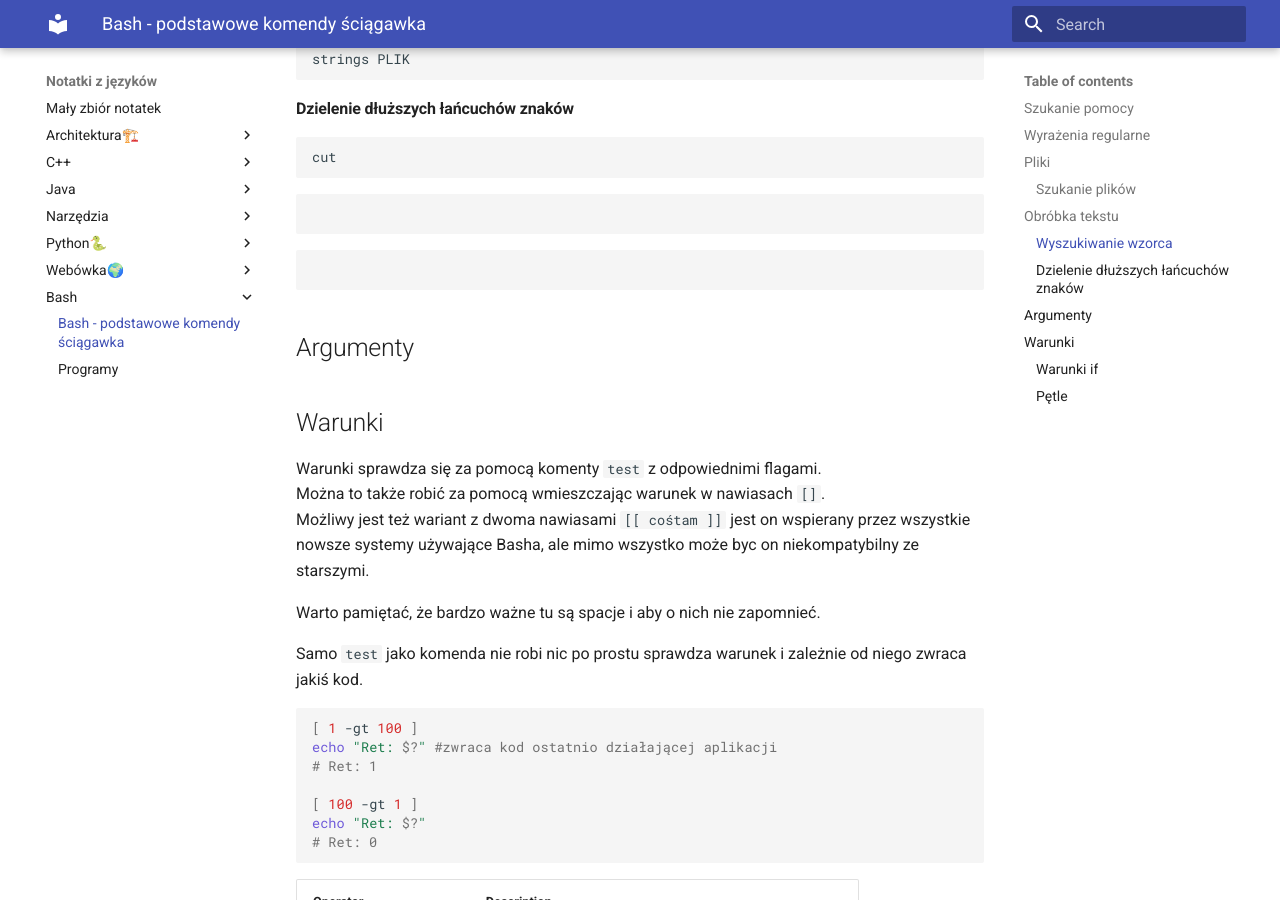
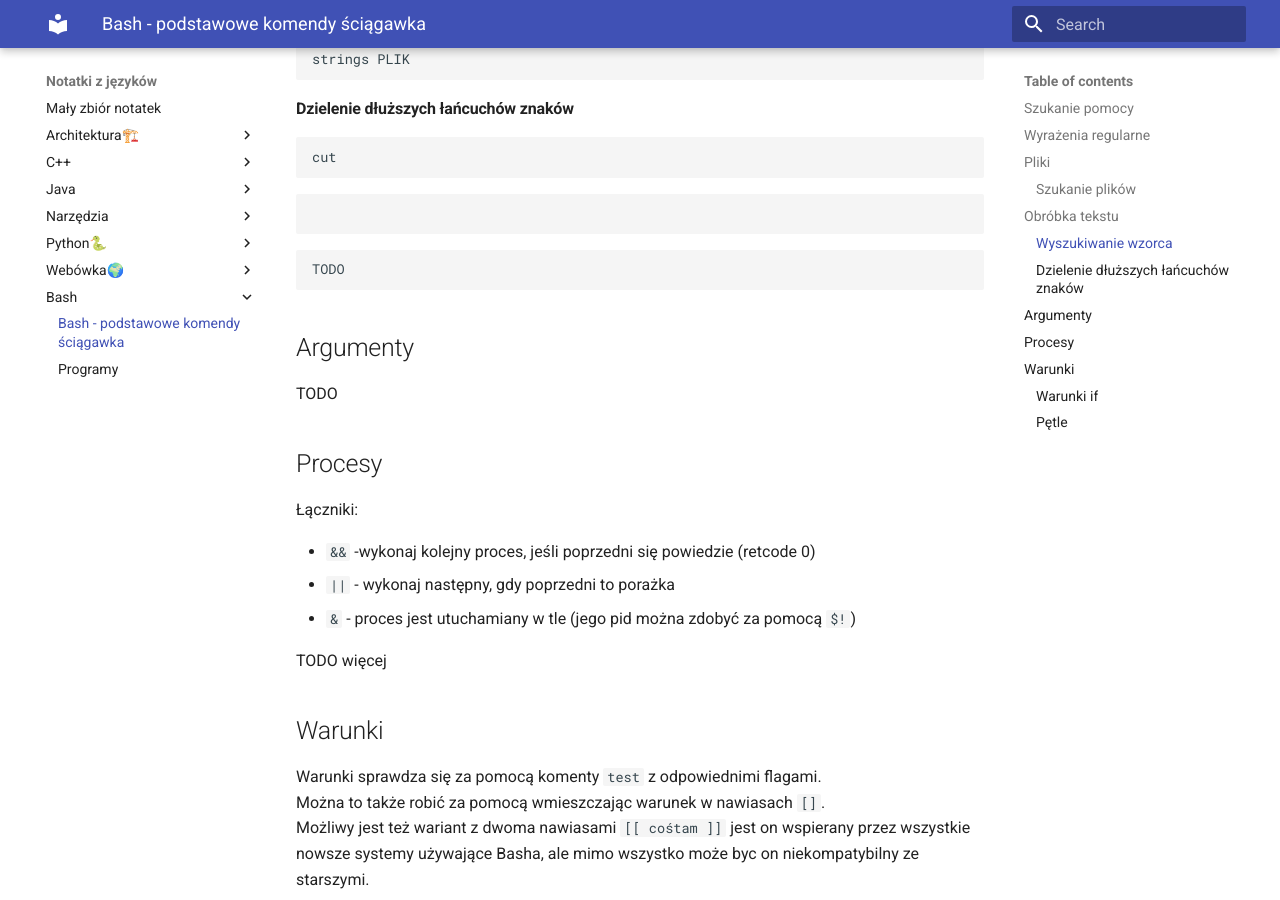
Before and after one commit to pktiuk/notatki_z_jezykow, an MkDocs documentation site: the page built from docs/bash/cheatsheet.md, in a window 1280 px wide and 900 px high, scrolled down 889 px. Built offline with MkDocs 1.6.1 and Material for MkDocs 9.7.7, drawn with Linux system fonts in a browser that asks for light colours.

Commit message:
Więcej TODO dla skryptów

````diff
--- a/docs/bash/cheatsheet.md
+++ b/docs/bash/cheatsheet.md
@@ -46,7 +46,7 @@ cut
 
 ```
 ```bash
-
+TODO
 
 ```
 
@@ -57,7 +57,18 @@ cut
 
 ## Argumenty
 
+TODO
 
+
+## Procesy
+
+Łączniki:
+
+ - `&&` -wykonaj kolejny proces, jeśli poprzedni się powiedzie (retcode 0)
+ - `||` - wykonaj następny, gdy poprzedni to porażka
+ - `&` - proces jest utuchamiany w tle (jego pid można zdobyć za pomocą `$!`)
+
+TODO więcej
 
 
 
@@ -129,6 +140,6 @@ fi
 
 
 ```bash
-
+TODO
 
 ```
````
